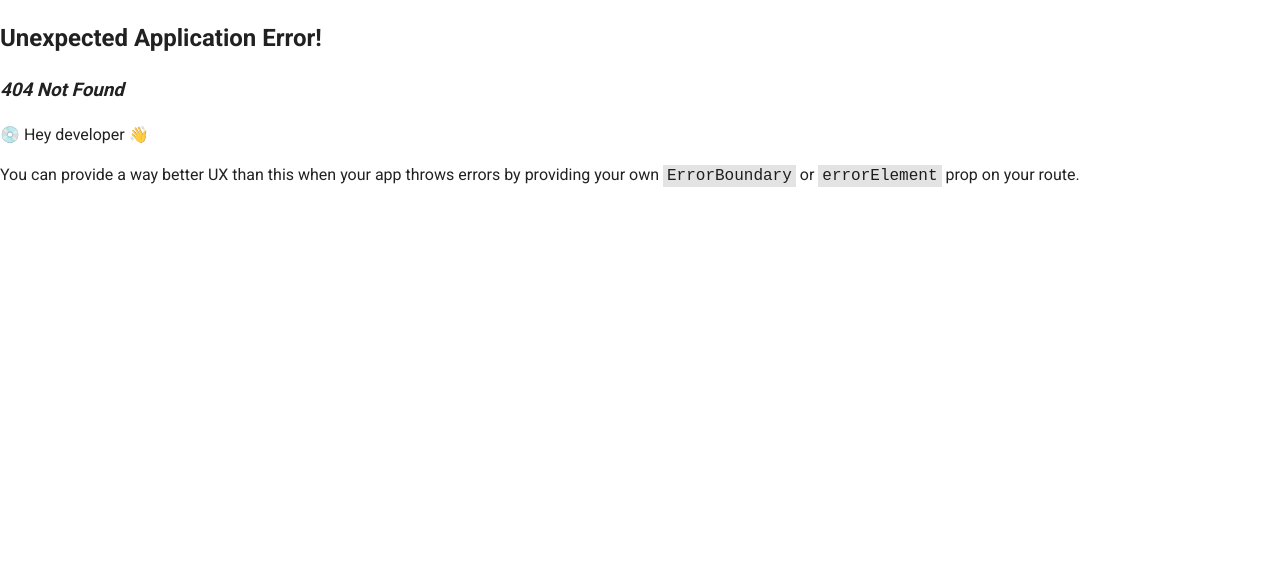
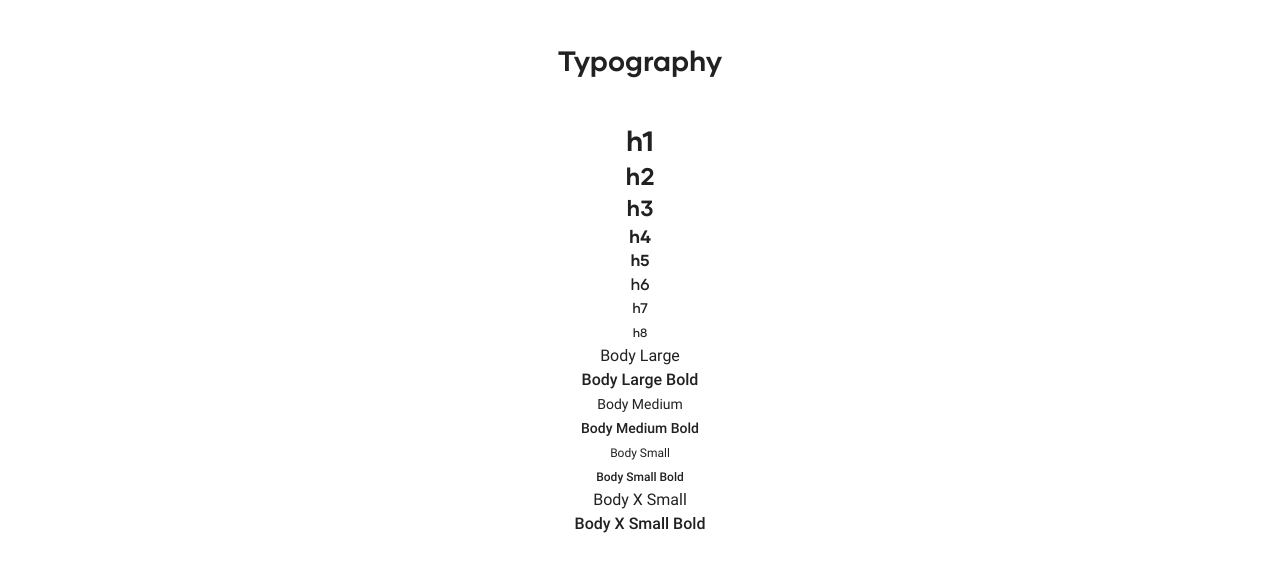
Before and after one commit to creditbook-poc/wlk-mui, a React (Vite) app: page /typography in a window 1280 px wide. Before the commit this address had no page. Shown: the top 572 px of the page. Built offline with nearby package versions, Linux system fonts and the light colour scheme.

Commit message:
added typography route

```diff
--- /dev/null
+++ b/src/components/Typography.tsx
@@ -0,0 +1,65 @@
+import { Box, Typography as MuiTypography } from "@mui/material";
+
+export function Typography() {
+  return (
+    <>
+      <Box my={5} textAlign="center">
+        <MuiTypography variant="h1">Typography</MuiTypography>
+      </Box>
+      <Box textAlign="center">
+        <Box>
+          <MuiTypography variant="h1">h1</MuiTypography>
+        </Box>
+        <Box>
+          <MuiTypography variant="h2">h2</MuiTypography>
+        </Box>
+        <Box>
+          <MuiTypography variant="h3">h3</MuiTypography>
+        </Box>
+        <Box>
+          <MuiTypography variant="h4">h4</MuiTypography>
+        </Box>
+        <Box>
+          <MuiTypography variant="h5">h5</MuiTypography>
+        </Box>
+        <Box>
+          <MuiTypography variant="h6">h6</MuiTypography>
+        </Box>
+        <Box>
+          <MuiTypography variant="h7">h7</MuiTypography>
+        </Box>
+        <Box>
+          <MuiTypography variant="h8">h8</MuiTypography>
+        </Box>
+        <Box>
+          <MuiTypography variant="bodyLarge">Body Large</MuiTypography>
+        </Box>
+        <Box>
+          <MuiTypography variant="bodyLargeBold">Body Large Bold</MuiTypography>
+        </Box>
+        <Box>
+          <MuiTypography variant="bodyMedium">Body Medium</MuiTypography>
+        </Box>
+        <Box>
+          <MuiTypography variant="bodyMediumBold">
+            Body Medium Bold
+          </MuiTypography>
+        </Box>
+        <Box>
+          <MuiTypography variant="bodySmall">Body Small</MuiTypography>
+        </Box>
+        <Box>
+          <MuiTypography variant="bodySmallBold">Body Small Bold</MuiTypography>
+        </Box>
+        <Box>
+          <MuiTypography variant="bodyXSmall">Body X Small</MuiTypography>
+        </Box>
+        <Box>
+          <MuiTypography variant="bodyXSmallBold">
+            Body X Small Bold
+          </MuiTypography>
+        </Box>
+      </Box>
+    </>
+  );
+}
--- a/src/main.tsx
+++ b/src/main.tsx
@@ -7,6 +7,7 @@ import { theme } from "./theme";
 import Layout from "./components/Layout";
 import App from "./App";
 import { Colors } from "./components/Colors";
+import { Typography } from "./components/Typography";
 
 const router = createBrowserRouter([
   {
@@ -21,6 +22,10 @@ const router = createBrowserRouter([
     path: "/colors",
     element: <Colors />,
   },
+  {
+    path: "/typography",
+    element: <Typography />,
+  },
 ]);
 
 ReactDOM.createRoot(document.getElementById("root") as HTMLElement).render(
--- a/src/theme/index.tsx
+++ b/src/theme/index.tsx
@@ -32,6 +32,8 @@ declare module "@mui/material/styles" {
   }
 
   interface TypographyVariants {
+    h7: React.CSSProperties,
+    h8: React.CSSProperties,
     bodyLarge: React.CSSProperties;
     bodyLargeBold: React.CSSProperties;
     bodyMedium: React.CSSProperties;
@@ -43,6 +45,8 @@ declare module "@mui/material/styles" {
   }
 
   interface TypographyVariantsOptions {
+    h7?: React.CSSProperties,
+    h8?: React.CSSProperties,
     bodyLarge?: React.CSSProperties;
     bodyLargeBold?: React.CSSProperties;
     bodyMedium?: React.CSSProperties;
@@ -56,6 +60,8 @@ declare module "@mui/material/styles" {
 
 declare module "@mui/material/Typography" {
   interface TypographyPropsVariantOverrides {
+    h7: true,
+    h8: true,
     bodyLarge: true;
     bodyLargeBold: true;
     bodyMedium: true;
```
